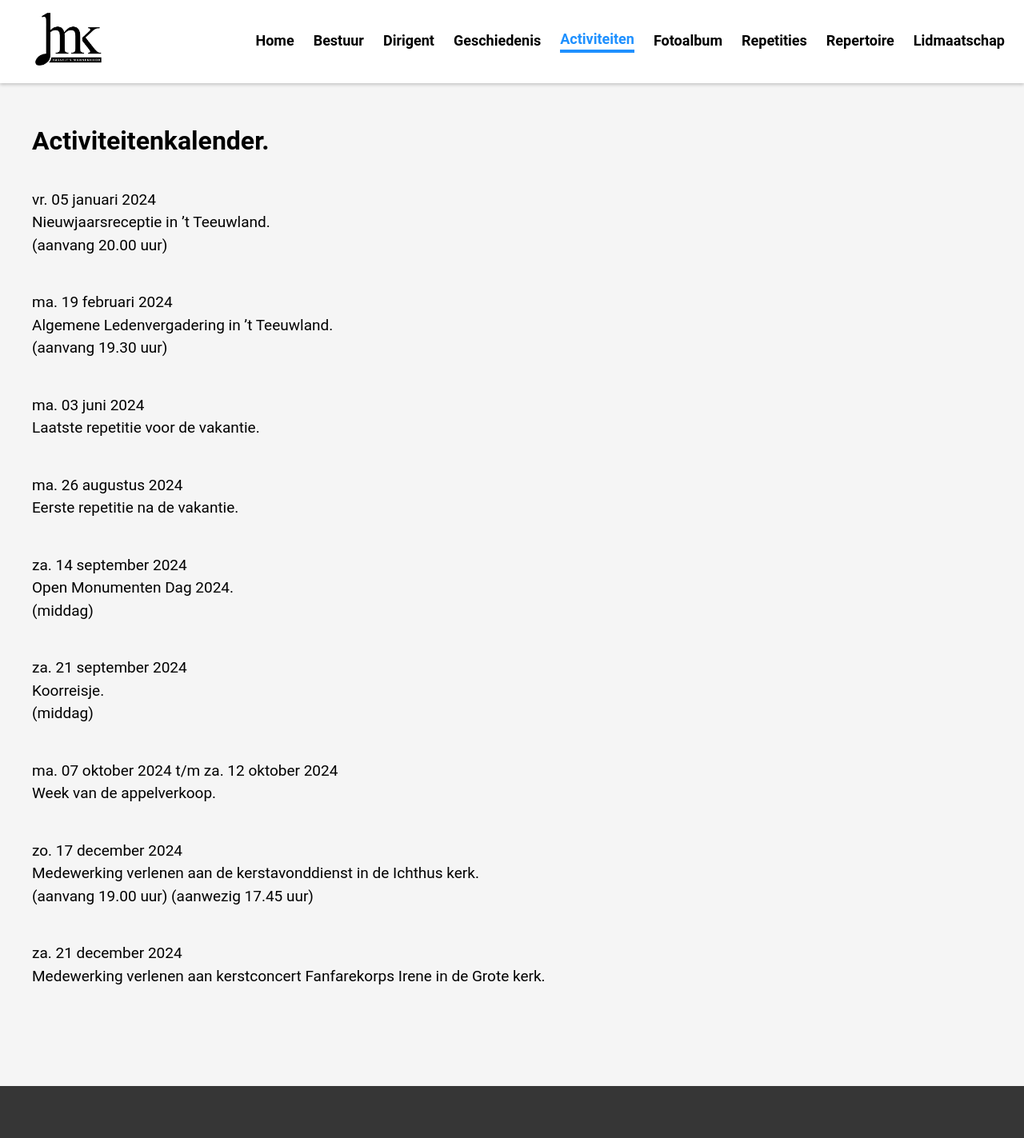
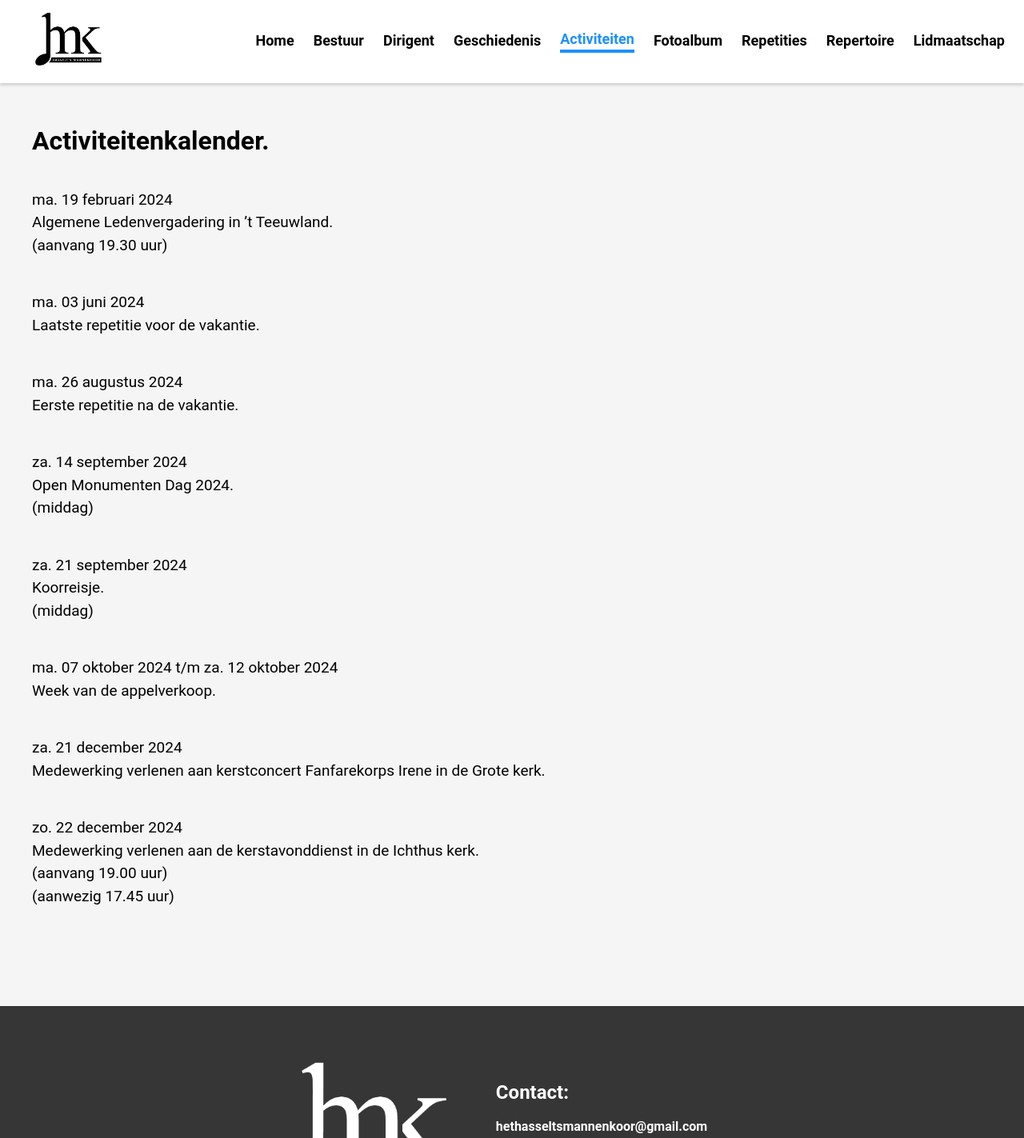
Before and after one commit to Rick-VA/mannenkoor-hasselt, a Vue app: page /activiteiten in a window 1280 px wide. Shown: the top 1423 px of the page at 80% size. Built offline with nearby package versions, Linux system fonts and the light colour scheme.

Commit message:
update: updated activity list

```diff
--- a/src/views/ActivityView.vue
+++ b/src/views/ActivityView.vue
@@ -4,13 +4,6 @@
     <h1><b>Activiteitenkalender.</b></h1>
   </div>
   <div class="activity-text">
-    <p>
-      vr. 05 januari 2024
-      <br>
-      Nieuwjaarsreceptie in ’t Teeuwland.
-      <br>
-      (aanvang 20.00 uur)
-    </p>
     <p>
       ma. 19 februari 2024
       <br>
@@ -51,20 +44,20 @@
       <br>
       Week van de appelverkoop.
     </p>
-    <p>
-    zo. 17 december 2024
-    <br>
-    Medewerking verlenen aan de kerstavonddienst
-    in de Ichthus kerk.
-    <br>
-    (aanvang 19.00 uur)
-    (aanwezig 17.45 uur)
-  </p>
   <p>
     za. 21 december 2024
     <br>
     Medewerking verlenen aan kerstconcert
     Fanfarekorps Irene in de Grote kerk.
+  </p>
+  <p>
+    zo. 22 december 2024
+    <br>
+    Medewerking verlenen aan de kerstavonddienst
+    in de Ichthus kerk.
+    <br>
+    (aanvang 19.00 uur)<br>
+    (aanwezig 17.45 uur)
   </p>
 
   </div>
```
